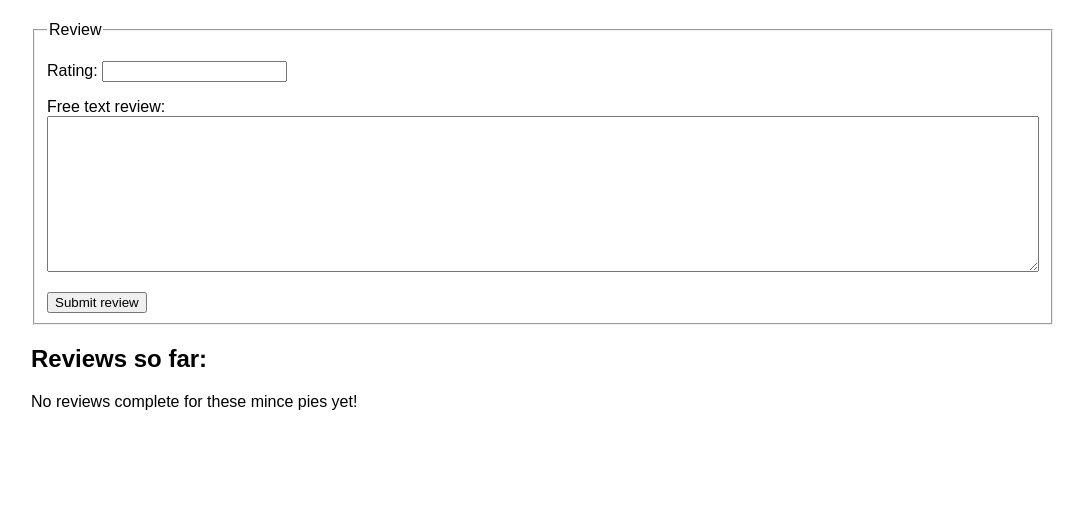
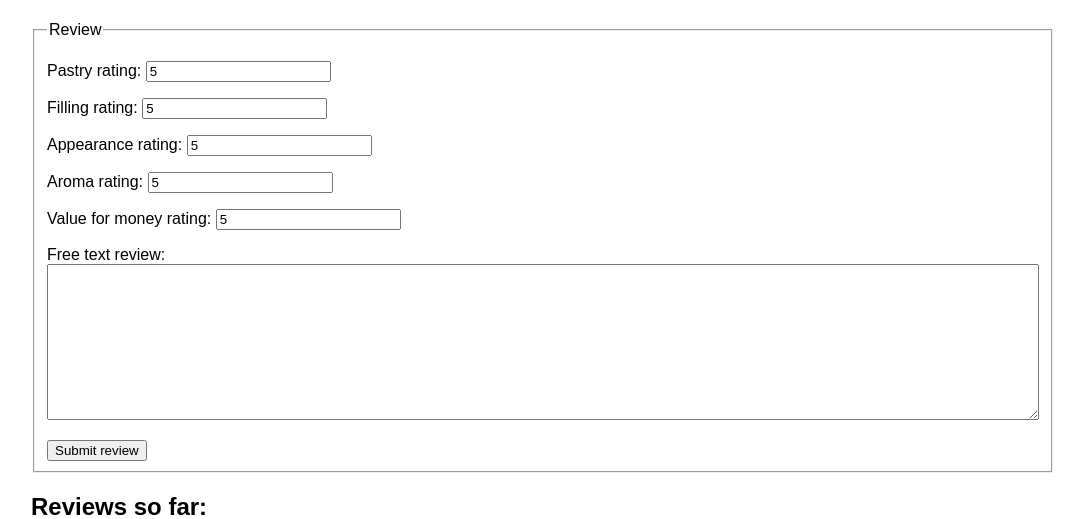
Before and after one commit to MattJamesChampion/mince-pie-rate, a Django app: template website/rate/templates/rate/detail.html in a window 1280 px wide. Shown: the part 62-581 px from the top of the page, without its empty margins (97-1181 px from the left). Run offline with Django 3.2, Linux system fonts and the light colour scheme; the template is opened without the code that fills it: values that come from a table or form of the project are taken from there, others are empty; the visitor is signed in with stand-in values (Sample User, id 1).

Commit message:
Modify rating to use multiple distinct fields

```diff
--- a/website/rate/forms.py
+++ b/website/rate/forms.py
@@ -9,4 +9,4 @@ class MincePieForm(forms.ModelForm):
 class ReviewForm(forms.ModelForm):
     class Meta:
         model = models.Review
-        fields = ['rating', 'free_text_review']
+        fields = ['pastry_rating', 'filling_rating', 'appearance_rating', 'aroma_rating', 'value_for_money_rating', 'free_text_review']
--- a/website/rate/models.py
+++ b/website/rate/models.py
@@ -16,7 +16,13 @@ class Review(models.Model):
     created_by = models.ForeignKey(User, blank=False, null=True, on_delete=models.SET_NULL, related_name='review_created_by')
     created_at = models.DateTimeField(auto_now_add=True, null=True)
     mince_pie = models.ForeignKey(MincePie, on_delete=models.CASCADE)
-    rating = models.IntegerField(validators=[MinValueValidator(0), MaxValueValidator(10)])
+
+    pastry_rating = models.IntegerField(default=5, validators=[MinValueValidator(0), MaxValueValidator(10)])
+    filling_rating = models.IntegerField(default=5, validators=[MinValueValidator(0), MaxValueValidator(10)])
+    appearance_rating = models.IntegerField(default=5, validators=[MinValueValidator(0), MaxValueValidator(10)])
+    aroma_rating = models.IntegerField(default=5, validators=[MinValueValidator(0), MaxValueValidator(10)])
+    value_for_money_rating = models.IntegerField(default=5, validators=[MinValueValidator(0), MaxValueValidator(10)])
+
     free_text_review = models.TextField(max_length=50, blank=True)
 
     def __str__(self):
--- a/website/rate/templates/rate/detail.html
+++ b/website/rate/templates/rate/detail.html
@@ -28,14 +28,14 @@
                 <tr>
                     <th>Created By</th>
                     <th>Date Created</th>
-                    <th>Rating</th>
+                    <th>Overall Rating</th>
                     <th>Free Text Review</th>
                 </tr>
                 {% for review in mince_pie.review_set.all %}
                 <tr>
                     <td>{{review.created_by}}</td>
                     <td>{{review.created_at}}</td>
-                    <td>{{review.rating}}</td>
+                    <td>{{review.pastry_rating|add:review.filling_rating|add:review.appearance_rating|add:review.aroma_rating|add:review.value_for_money_rating}}</td>
                     <td>{{review.free_text_review|linebreaks}}</td>
                 </tr>
                 {% endfor %}
```
Also changed, not shown: website/rate/views.py (+13 -2 lines), website/rate/migrations/0006_auto_20181017_2330.py (added).
